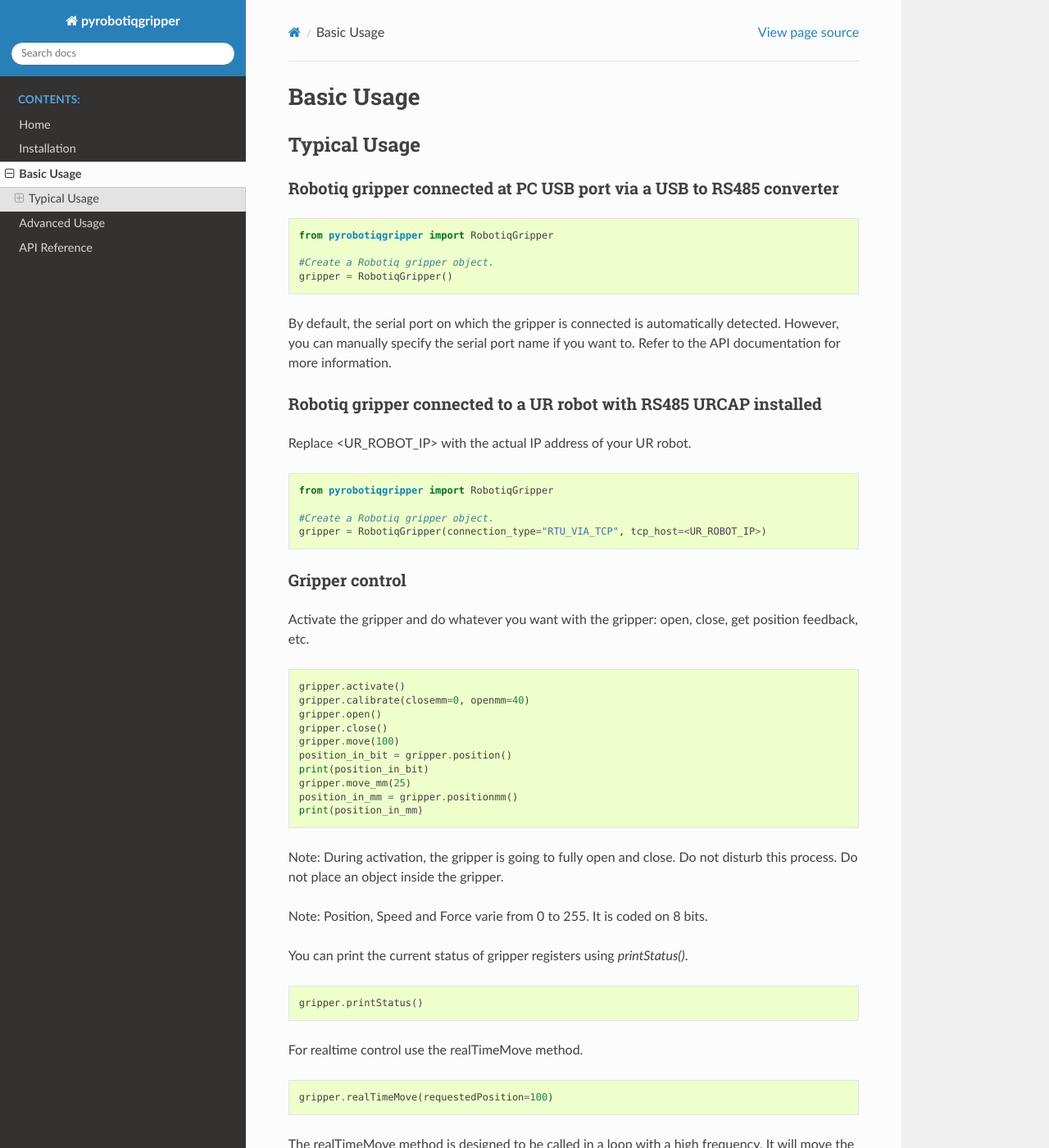
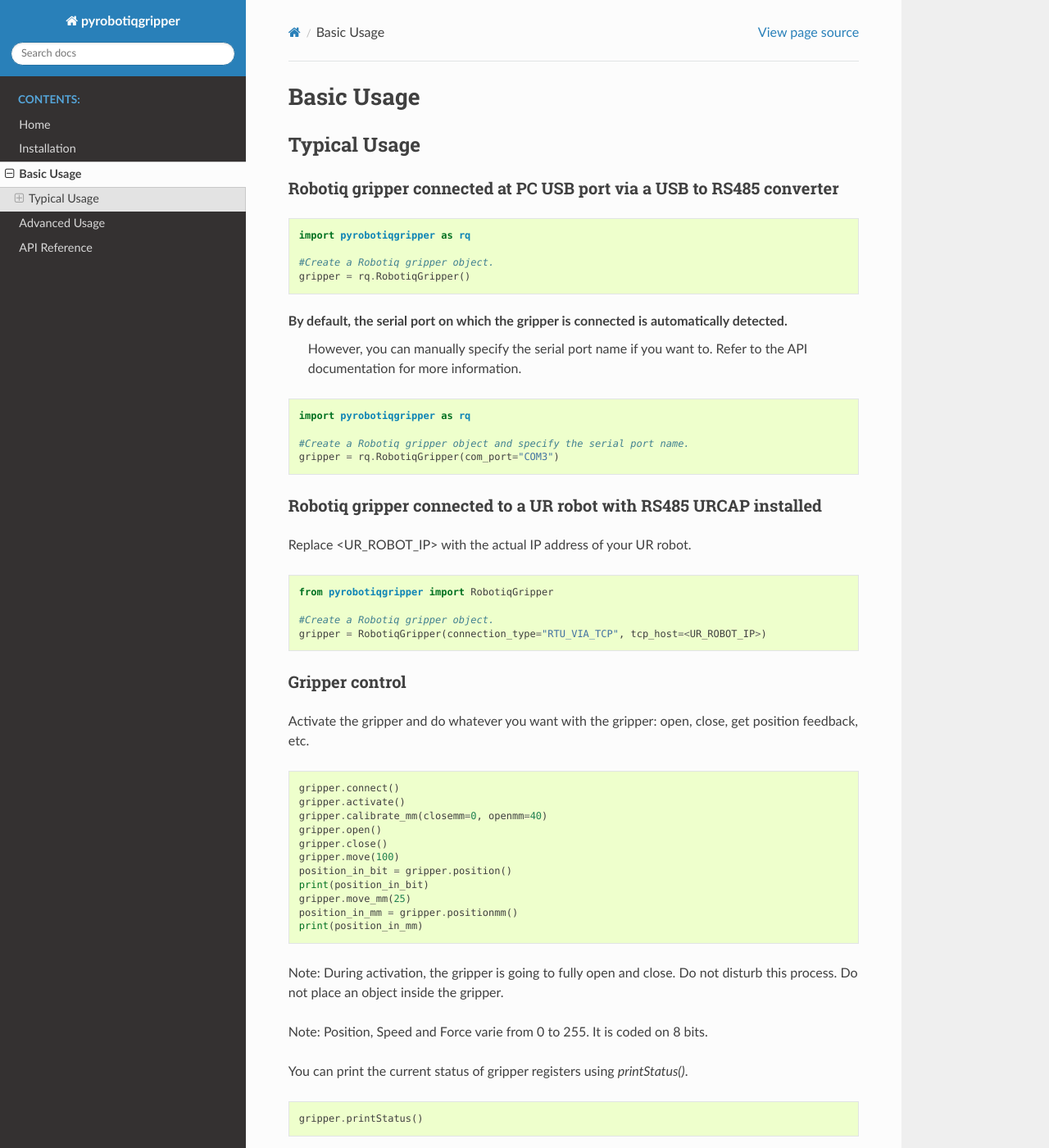
Before and after one commit to castetsb/pyRobotiqGripper, a Sphinx documentation site: the page built from docs/basic_usage.rst, in a window 1280 px wide and 1400 px high. Shown: the whole window at 82% size. Built offline with Sphinx 7.4.7 and the Read the Docs theme 3.1.0, drawn with Linux system fonts in a browser that asks for light colours; some of the changed text lies outside the part shown.

```diff
--- a/docs/advanced_usage.rst
+++ b/docs/advanced_usage.rst
@@ -4,4 +4,5 @@ Advanced Usage
 Joystick CLI Feature
 --------------------
 
-pyRobotiqGripper includes a command-line interface (CLI) tool for controlling the gripper using a joystick or gamepad.
+pyRobotiqGripper includes a command-line interface (CLI) tool for controlling the\
+ gripper using a joystick, gamepad or a mouse.
--- a/docs/basic_usage.rst
+++ b/docs/basic_usage.rst
@@ -9,12 +9,21 @@ Robotiq gripper connected at PC USB port via a USB to RS485 converter
 
 .. code-block:: python
 
-    from pyrobotiqgripper import RobotiqGripper
+    import pyrobotiqgripper as rq
 
     #Create a Robotiq gripper object.
-    gripper = RobotiqGripper()
+    gripper = rq.RobotiqGripper()
 
-By default, the serial port on which the gripper is connected is automatically detected. However, you can manually specify the serial port name if you want to. Refer to the API documentation for more information.
+By default, the serial port on which the gripper is connected is automatically detected.\
+ However, you can manually specify the serial port name if you want to. Refer to the \
+ API documentation for more information.
+
+.. code-block:: python
+
+    import pyrobotiqgripper as rq
+
+    #Create a Robotiq gripper object and specify the serial port name.
+    gripper = rq.RobotiqGripper(com_port="COM3")
 
 Robotiq gripper connected to a UR robot with RS485 URCAP installed
 ~~~~~~~~~~~~~~~~~~~~~~~~~~~~~~~~~~~~~~~~~~~~~~~~~~~~~~~~~~~~~~~~~~
@@ -34,8 +43,9 @@ Activate the gripper and do whatever you want with the gripper: open, close, get
 
 .. code-block:: python
 
+    gripper.connect()
     gripper.activate()
-    gripper.calibrate(closemm=0, openmm=40)
+    gripper.calibrate_mm(closemm=0, openmm=40)
     gripper.open()
     gripper.close()
     gripper.move(100)
@@ -61,4 +71,7 @@ For realtime control use the realTimeMove method.
 
     gripper.realTimeMove(requestedPosition=100)
 
-The realTimeMove method is designed to be called in a loop with a high frequency. It will move the gripper to the requested position with a speed that depends on the distance to the target position. This allows for a smooth and responsive control of the gripper.
+The realTimeMove method is designed to be called in a loop with a high frequency.\
+ It will move the gripper to the requested position with a speed that depends on\
+ the distance to the target position. This allows for a smooth and responsive\
+ control of the gripper.
```
Also changed, not shown: docs/api.rst (+0 -14 lines), 1 other file.
